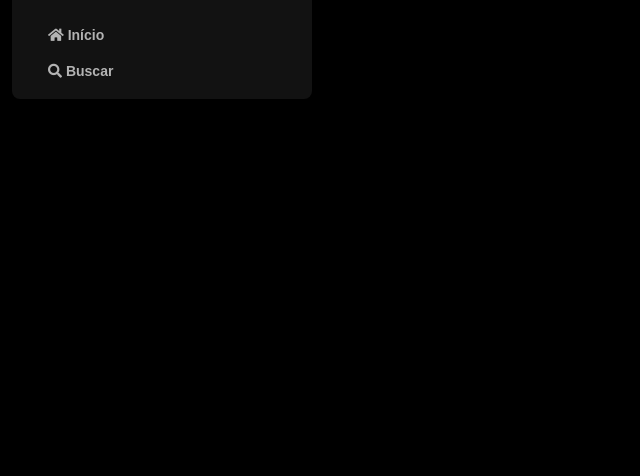
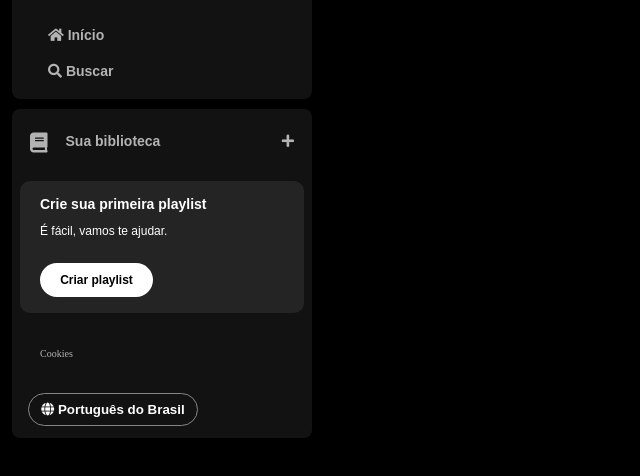
Before and after one commit to madudxs/Spotify-imersao-alura, a plain HTML site: page index.html in a window 1280 px wide. Shown: the part 74-550 px from the top of the page, without its empty margins (0-640 px from the left). Drawn offline with Linux system fonts and the light colour scheme.

Commit message:
Imersão Alura - 2º dia

```diff
--- a/index.html
+++ b/index.html
@@ -1,18 +1,23 @@
 <!DOCTYPE html>
 <html lang="pt-BR">
   <head>
-    <meta charset="UTF-8">
-    <meta name="viewport" content="width=device-width, initial-scale=1.0">
+    <meta charset="UTF-8" />
+    <meta name="viewport" content="width=device-width, initial-scale=1.0" />
 
-    <link rel="stylesheet" href="reset.css">
-    <link rel="stylesheet" href="style.css">
-    <link rel="stylesheet" href="https://use.fontawesome.com/releases/v5.15.4/css/fontawesome.css">
-    <link rel="stylesheet" href="https://use.fontawesome.com/releases/v5.15.4/css/solid.css">
+    <link rel="stylesheet" href="reset.css" />
+    <link rel="stylesheet" href="style.css" />
+    <link
+      rel="stylesheet"
+      href="https://use.fontawesome.com/releases/v5.15.4/css/fontawesome.css"
+    />
+    <link
+      rel="stylesheet"
+      href="https://use.fontawesome.com/releases/v5.15.4/css/solid.css"
+    />
 
     <title>Spotify - Imersão DEV</title>
   </head>
   <body>
-
     <div class="sidebar">
       <nav class="sidebar_navigation">
         <div class="logo">
@@ -36,5 +41,36 @@
         </ul>
       </nav>
 
+      <div class="library">
+        <div class="library_content">
+          <button class="library_button">
+            <span class="fa fas fa-book"></span>
+            <span>Sua biblioteca</span>
+          </button>
+          <span class="fa fa-plus"></span>
+        </div>
+
+        <section class="section-playlist">
+        <div class="section-playlist_content">
+          <span class="text title">Crie sua primeira playlist</span>
+          <span class="text subtitle">É fácil, vamos te ajudar.</span>
+          <button class="section-playlist_button">
+            <span>Criar playlist</span>
+          </button>
+        </div>
+        </section>
+        <div class="cookies">
+          <a href="">Cookies</a>
+        </div>
+
+        <div class="languages">
+          <button class="languages_button">
+            <span class="fa fa-globe"></span>
+            <span>Português do Brasil</span>
+        </div>
+
+        </div>
+      </div>
+    </div>
   </body>
 </html>
--- a/style.css
+++ b/style.css
@@ -44,3 +44,127 @@ body {
   font-size: 14px;
   font-family: "DM Sans", sans-serif;
 }
+
+.library {
+  background-color: #121212;
+  border-radius: 8px;
+  display: flex;
+  justify-content: space-between;
+  flex-direction: column;
+  padding: 4px 8px;
+  color: #b3b3b3;
+  font-weight: 600;
+  font-size: 14px;
+  margin-top: 10px;
+}
+
+.library .library_content {
+  display: flex;
+  justify-content: space-between;
+}
+
+.library .library_button {
+  display: flex;
+  margin-right: 10px;
+  color: #b3b3b3;
+  background-color: transparent;
+  border: 0px;
+  font-size: 14px;
+  font-weight: 700;
+  font-family: "DM Sans", sans-serif;
+  text-align: center;
+  text-decoration: none;
+  text-transform: none;
+  padding: 20px 10px;
+}
+
+.library .library_button .fa {
+  font-size: 20px;
+  margin-right: 10px;
+  font-weight: 300;
+  padding-right: 8px;
+}
+
+.library .library_content .fa-plus {
+  margin: 21px 10px;
+}
+
+.section-playlist {
+  display: flex;
+  align-items: flex-start;
+  justify-content: space-between;
+  gap: 20px;
+  background-color: #242424;
+  color: #b3b3b3;
+  font-weight: 600;
+  font-size: 14px;
+  margin: 8px 0px;
+  padding: 16px 20px;
+  border-radius: 10px;
+}
+
+.section-playlist .section-playlist_content {
+  display: flex;
+  flex-direction: column;
+}
+
+.section-playlist_content .text {
+  padding-bottom: 14px;
+  color: #fff;
+  font-family: "DM Sans", sans-serif;
+}
+
+.section-playlist_content .title {
+  font-weight: 700;
+}
+
+.section-playlist_content .subtitle {
+  font-weight: 500;
+  font-size: 12px;
+}
+
+.section-playlist_content .section-playlist_button {
+  display: flex;
+  justify-content: center;
+  background-color: #fff;
+  color: 400;
+  border-radius: 20px;
+  font-size: 12px;
+  font-weight: 700;
+  font-family: "DM Sans", sans-serif;
+  text-decoration: none;
+  text-transform: none;
+  padding: 10px;
+  margin-top: 12px;
+  border: 0px;
+  width: 113px;
+  margin-top: 12px;
+}
+
+.sidebar .cookies {
+  margin: 25px 20px;
+}
+
+.sidebar .cookies a {
+  color: #b3b3b3;
+  font-weight: 500;
+  font-size: 10px;
+  text-decoration: none;
+}
+
+.sidebar .cookies a:hover {
+  text-decoration: underline;
+}
+
+.languages .languages_button {
+  align-items: center;
+  background-color: transparent;
+  border: 1px solid #878787;
+  color: #fff;
+  cursor: pointer;
+  font-weight: bold;
+  width: 170px;
+  margin: 8px;
+  padding: 8px;
+  border-radius: 20px;
+}
```
Lines whose indentation alone changed are shown as unchanged.
